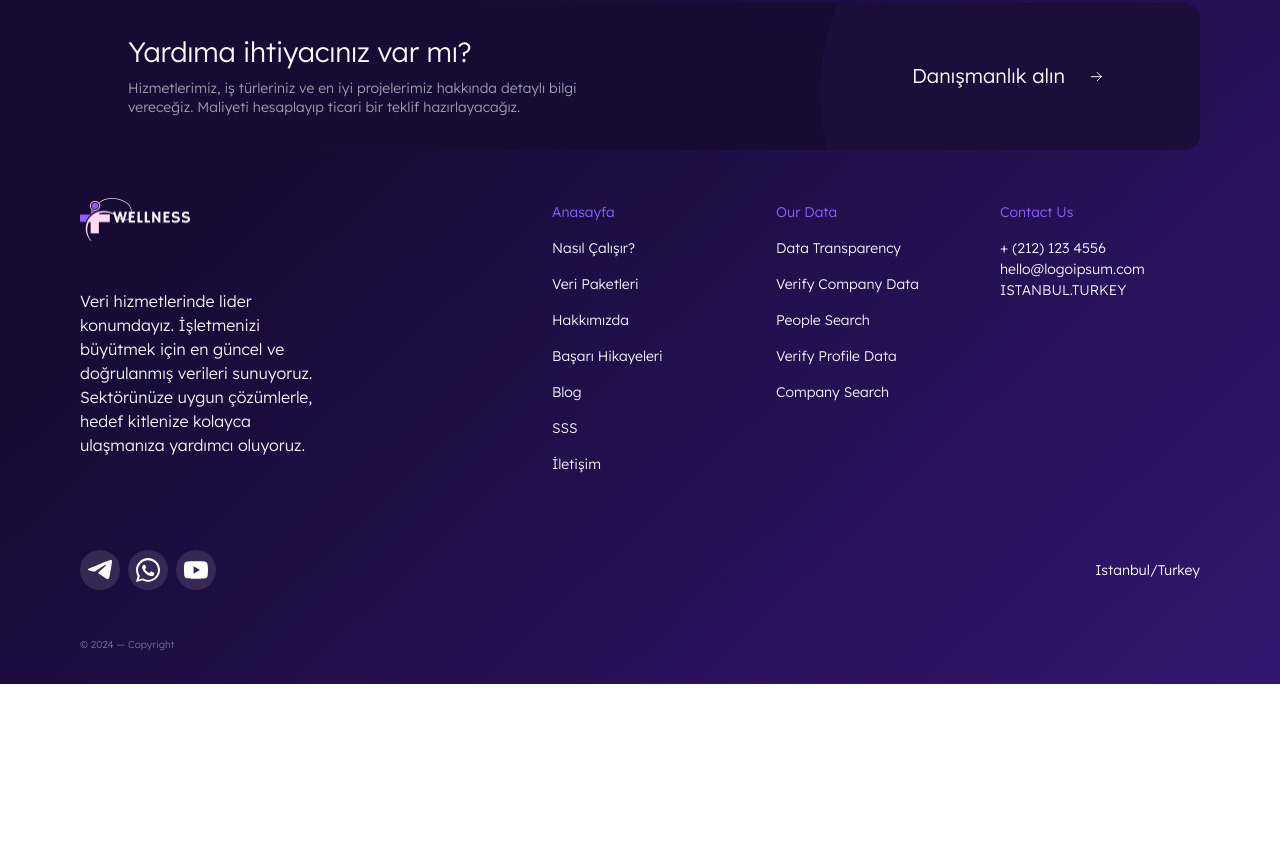
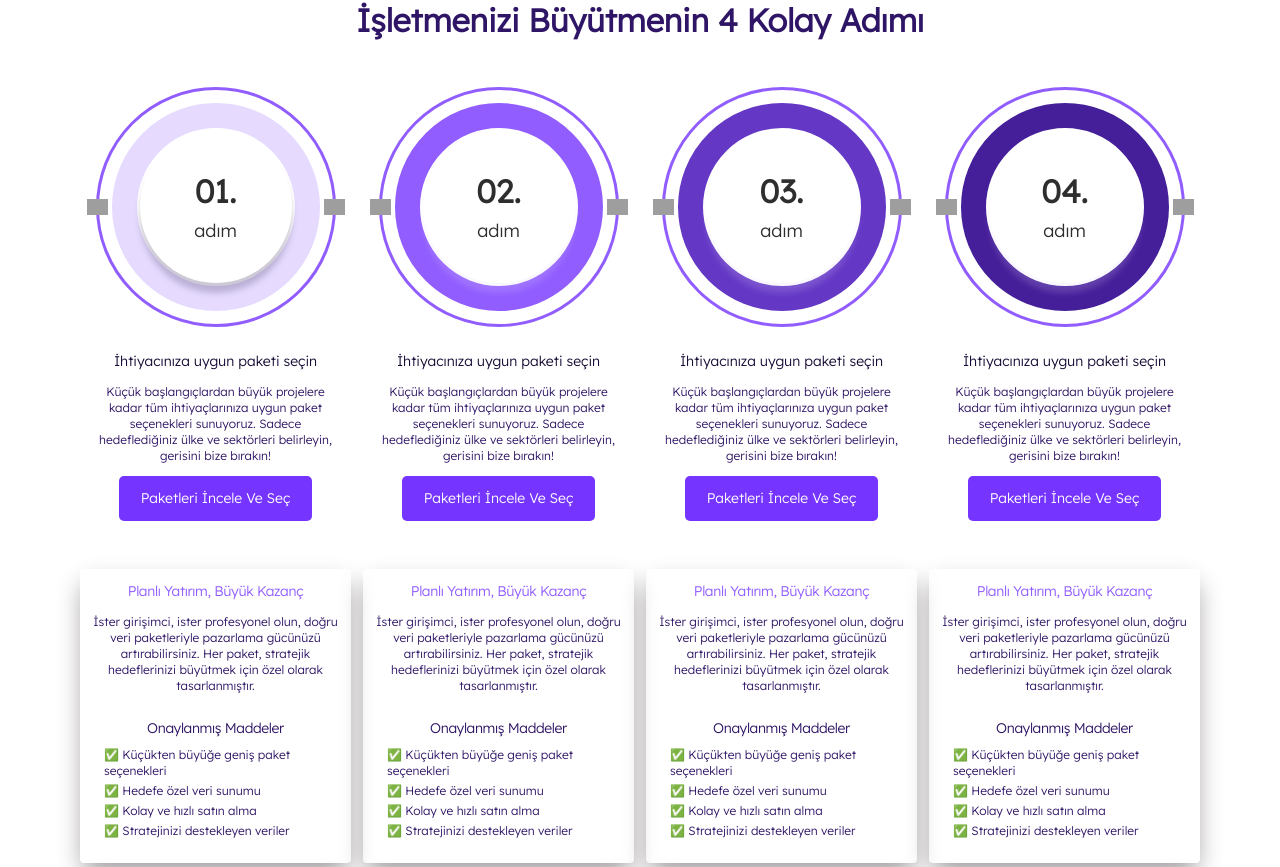
Before and after one commit to Medyanes-360/big-data-sale, a Next.js app: page /how-it-works in a window 1280 px wide. Shown: the part 213-1080 px from the top of the page. Before the commit the page ends 897 px from the top, so only its background shows below. Built offline with nearby package versions, Linux system fonts and the light colour scheme; grey boxes are pictures that could not be loaded.

Commit message:
feat: how it works page added

```diff
--- /dev/null
+++ b/components/howItWorks/boxContainer/index.jsx
@@ -0,0 +1,120 @@
+"use client";
+
+import StepSection from "./stepSection";
+const data = [
+  {
+    order: "01.",
+    title: "İhtiyacınıza uygun paketi seçin",
+    description:
+      "Küçük başlangıçlardan büyük projelere kadar tüm ihtiyaçlarınıza uygun paket seçenekleri sunuyoruz. Sadece hedeflediğiniz ülke ve sektörleri belirleyin, gerisini bize bırakın!",
+    footerTitle: "Planlı Yatırım, Büyük Kazanç",
+    footerDescription:
+      "İster girişimci, ister profesyonel olun, doğru veri paketleriyle pazarlama gücünüzü artırabilirsiniz. Her paket, stratejik hedeflerinizi büyütmek için özel olarak tasarlanmıştır. ",
+    listTitle: "Onaylanmış Maddeler",
+    dataList: [
+      {
+        description: "Küçükten büyüğe geniş paket seçenekleri",
+      },
+      {
+        description: "Hedefe özel veri sunumu",
+      },
+      {
+        description: "Kolay ve hızlı satın alma",
+      },
+      {
+        description: "Stratejinizi destekleyen veriler",
+      },
+    ],
+    color: "#E6DBFF",
+    shadow: "0px 10px 6px 0px #4B3E6747",
+  },
+  {
+    order: "02.",
+    title: "İhtiyacınıza uygun paketi seçin",
+    description:
+      "Küçük başlangıçlardan büyük projelere kadar tüm ihtiyaçlarınıza uygun paket seçenekleri sunuyoruz. Sadece hedeflediğiniz ülke ve sektörleri belirleyin, gerisini bize bırakın!",
+    footerTitle: "Planlı Yatırım, Büyük Kazanç",
+    footerDescription:
+      "İster girişimci, ister profesyonel olun, doğru veri paketleriyle pazarlama gücünüzü artırabilirsiniz. Her paket, stratejik hedeflerinizi büyütmek için özel olarak tasarlanmıştır. ",
+    listTitle: "Onaylanmış Maddeler",
+    dataList: [
+      {
+        description: "Küçükten büyüğe geniş paket seçenekleri",
+      },
+      {
+        description: "Hedefe özel veri sunumu",
+      },
+      {
+        description: "Kolay ve hızlı satın alma",
+      },
+      {
+        description: "Stratejinizi destekleyen veriler",
+      },
+    ],
+    color: "#915DFF",
+    shadow: "0px 10px 6px 0px #E6DBFF30",
+  },
+  {
+    order: "03.",
+    title: "İhtiyacınıza uygun paketi seçin",
+    description:
+      "Küçük başlangıçlardan büyük projelere kadar tüm ihtiyaçlarınıza uygun paket seçenekleri sunuyoruz. Sadece hedeflediğiniz ülke ve sektörleri belirleyin, gerisini bize bırakın!",
+    footerTitle: "Planlı Yatırım, Büyük Kazanç",
+    footerDescription:
+      "İster girişimci, ister profesyonel olun, doğru veri paketleriyle pazarlama gücünüzü artırabilirsiniz. Her paket, stratejik hedeflerinizi büyütmek için özel olarak tasarlanmıştır. ",
+    listTitle: "Onaylanmış Maddeler",
+    dataList: [
+      {
+        description: "Küçükten büyüğe geniş paket seçenekleri",
+      },
+      {
+        description: "Hedefe özel veri sunumu",
+      },
+      {
+        description: "Kolay ve hızlı satın alma",
+      },
+      {
+        description: "Stratejinizi destekleyen veriler",
+      },
+    ],
+    color: "#6437C5",
+    shadow: "0px 10px 6px 0px #E6DBFF30",
+  },
+  {
+    order: "04.",
+    title: "İhtiyacınıza uygun paketi seçin",
+    description:
+      "Küçük başlangıçlardan büyük projelere kadar tüm ihtiyaçlarınıza uygun paket seçenekleri sunuyoruz. Sadece hedeflediğiniz ülke ve sektörleri belirleyin, gerisini bize bırakın!",
+    footerTitle: "Planlı Yatırım, Büyük Kazanç",
+    footerDescription:
+      "İster girişimci, ister profesyonel olun, doğru veri paketleriyle pazarlama gücünüzü artırabilirsiniz. Her paket, stratejik hedeflerinizi büyütmek için özel olarak tasarlanmıştır. ",
+    listTitle: "Onaylanmış Maddeler",
+    dataList: [
+      {
+        description: "Küçükten büyüğe geniş paket seçenekleri",
+      },
+      {
+        description: "Hedefe özel veri sunumu",
+      },
+      {
+        description: "Kolay ve hızlı satın alma",
+      },
+      {
+        description: "Stratejinizi destekleyen veriler",
+      },
+    ],
+    color: "#451E99",
+    shadow: "0px 10px 6px 0px #E6DBFF30",
+  },
+];
+const BoxContainer = () => {
+  return (
+    <div className="grid lg:grid-cols-4 grid-cols-1 md:gap-3 gap-2">
+      {data?.map((item, index) => {
+        return <StepSection key={index} item={item} />;
+      })}
+    </div>
+  );
+};
+
+export default BoxContainer;
--- /dev/null
+++ b/components/howItWorks/boxContainer/stepSection/index.jsx
@@ -0,0 +1,84 @@
+"use client";
+import ButtonComponent from "@/globalElements/Button";
+import Image from "next/image";
+
+const StepSection = ({ item }) => {
+  return (
+    <div className="flex flex-col items-center justify-center w-full">
+      <div className="mb-6 relative rounded-full w-[240px] h-[240px] border-[3px] border-[#915DFF] flex items-center justify-center">
+        <Image
+          src="/assets/icons/EllipseDot.svg"
+          className="absolute left-[-12px] top-auto"
+          alt="dotIcon"
+          width={21}
+          height={21}
+        />
+        <Image
+          src="/assets/icons/EllipseDot.svg"
+          className="absolute right-[-12px] top-auto"
+          alt="dotIcon"
+          width={21}
+          height={21}
+        />
+        <div
+          className="w-[208px] h-[208px] flex justify-center items-center border-[25px] rounded-full"
+          style={{ borderColor: item.color }}
+        >
+          <div
+            className="w-[152px] h-[152px] flex justify-center items-center bg-white-default rounded-full"
+            style={{ boxShadow: item.shadow }}
+          >
+            <div className="font-bold text-[#2E2E2E] font-lexend text-[32px] leading-10 flex flex-col items-center gap-2">
+              {item.order}
+              <span className="font-normal font-Inter text-[18px] leading-6 ">
+                adım
+              </span>
+            </div>
+          </div>
+        </div>
+      </div>
+
+      <div className="flex flex-col px-4 gap-3 w-full h-max-[145px] items-center pb-12">
+        <h2 className="text-tertiary-900 font-medium md:text-[14px] md:leading-[21px] font-Inter text-center">
+          {item.title}
+        </h2>
+        <div className="text-tertiary-800 font-Inter font-medium text-xs text-center">
+          {item.description}
+        </div>
+        <ButtonComponent className="bg-tertiary-500 w-full max-w-[193px] !px-5 rounded-[5px] gap-2 text-Inter font-medium text-[14px] text-white-default">
+          <span>Paketleri İncele Ve Seç</span>
+        </ButtonComponent>
+      </div>
+
+      <div className="flex flex-col gap-3 p-3 rounded-[4px] text-white-default shadow-[0px_12px_24px_-4px_#999498]">
+        <h2 className="text-tertiary-400 tracking-tight font-medium md:text-[14px] md:leading-[21px] font-Inter text-center">
+          {item.footerTitle}
+        </h2>
+        <div className="text-tertiary-800 font-Inter font-medium text-xs text-center">
+          {item.footerDescription}
+        </div>
+
+        <div className="flex flex-col gap-2 items-center justify-center rounded-md p-3">
+          <h2 className="text-tertiary-800 tracking-tight font-medium md:text-[14px] md:leading-[21px] font-Inter text-center">
+            {item.listTitle}
+          </h2>
+
+          <div className="flex flex-col items-start gap-1">
+            {item.dataList?.map((i, index) => {
+              return (
+                <li
+                  key={index}
+                  className="flex text-tertiary-800 text-[12px] font-medium font-Inter leading-4"
+                >
+                  ✅ {i.description}
+                </li>
+              );
+            })}
+          </div>
+        </div>
+      </div>
+    </div>
+  );
+};
+
+export default StepSection;
--- /dev/null
+++ b/components/howItWorks/index.jsx
@@ -0,0 +1,17 @@
+import PageTitle from "@/components/home/howItWorks/pageTitle";
+import PageContainer from "@/containers/PageContainers";
+import React from "react";
+import BoxContainer from "./boxContainer";
+
+const HowItWorks = () => {
+  return (
+    <section className="py-6">
+      <PageContainer>
+        <PageTitle/>
+        <BoxContainer/>
+      </PageContainer>
+    </section>
+  );
+};
+
+export default HowItWorks;
--- /dev/null
+++ b/components/howItWorks/pageTitle/index.jsx
@@ -0,0 +1,13 @@
+import React from "react";
+
+const PageTitle = () => {
+  return (
+    <h2 className="text-lg lg:text-[32px] lg:leading-[54px] mb-5 font-Inter font-semibold text-tertiary-800 text-center">
+      <span className="text-tertiary400 ">Nasıl Çalışır?</span>
+      <br />
+      İşletmenizi Büyütmenin 4 Kolay Adımı
+    </h2>
+  );
+};
+
+export default PageTitle;
--- a/containers/howItWorks/index.jsx
+++ b/containers/howItWorks/index.jsx
@@ -1,8 +1,12 @@
+import InfoSection from "@/components/home/infoSection";
+import HowItWorks from "@/components/howItWorks";
+
+
 export default function HowItWorksPageContainer() {
   return (
     <>
-      How İt Works Page
-      {/* How It Works Page Components Here */}
+      <HowItWorks/>
+      <InfoSection/>
     </>
   );
 }
```
